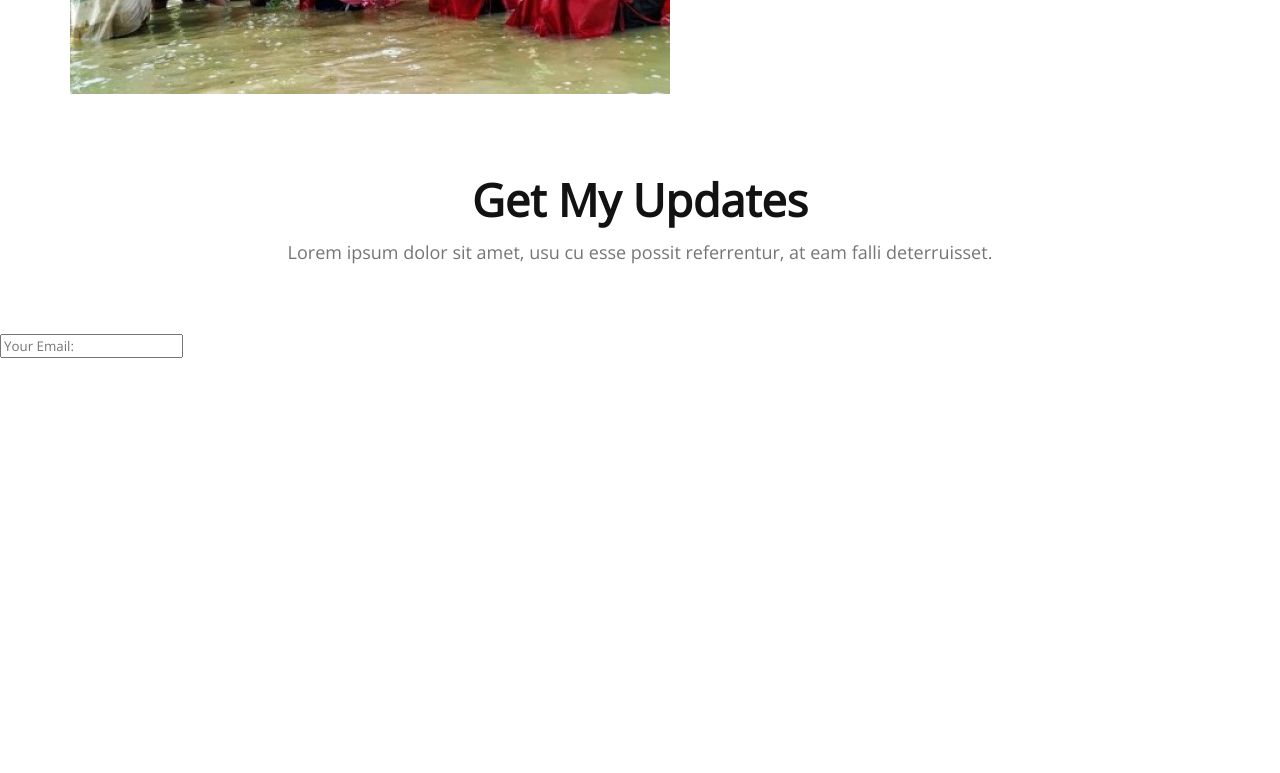
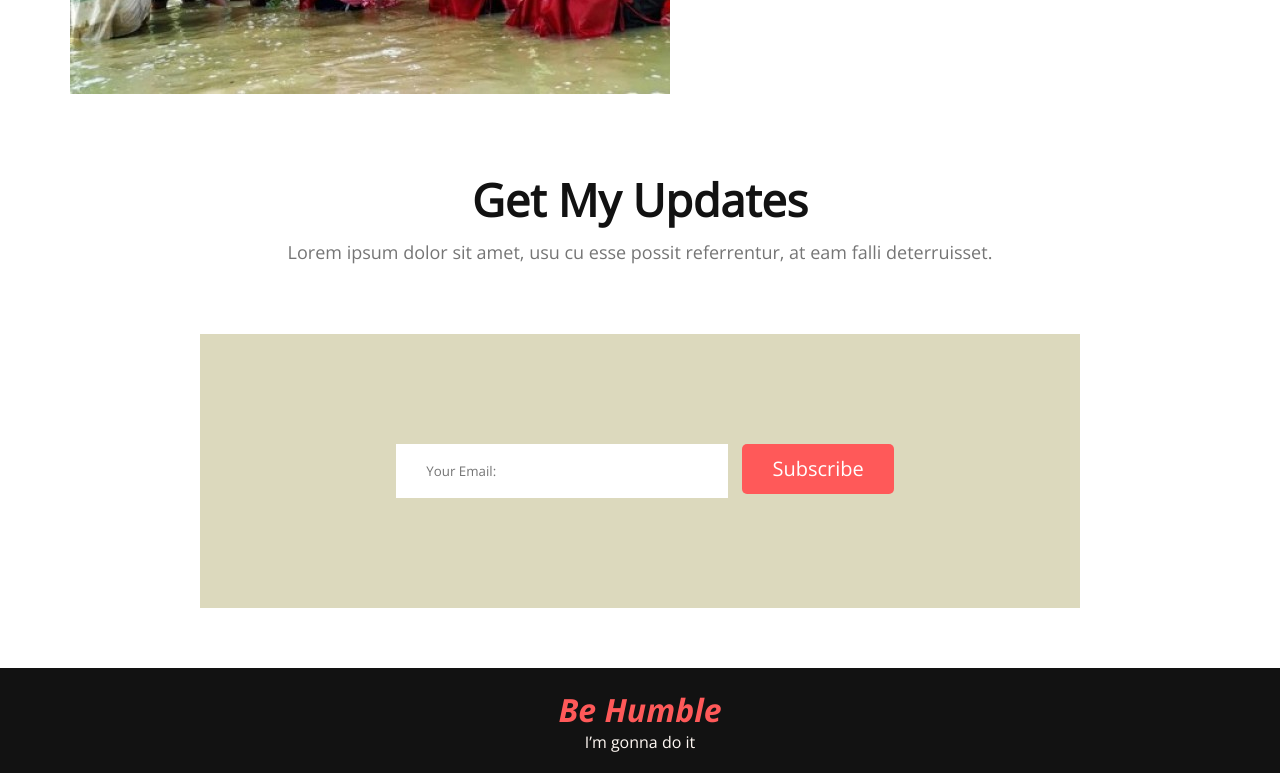
Before and after one commit to Tuhin531/my-new-project, a plain HTML site: page index.html in a window 1280 px wide. Shown: the part 2374-3147 px from the top of the page. Before the commit the page ends 2732 px from the top, so only its background shows below. Drawn offline with nearby package versions, Linux system fonts and the light colour scheme.

Commit message:
add footer

```diff
--- a/index.html
+++ b/index.html
@@ -10,6 +10,10 @@
     <link rel="preconnect" href="https://fonts.googleapis.com">
     <link rel="preconnect" href="https://fonts.gstatic.com" crossorigin>
     <link href="https://fonts.googleapis.com/css2?family=Open+Sans&display=swap" rel="stylesheet">
+
+    <link rel="preconnect" href="https://fonts.googleapis.com">
+    <link rel="preconnect" href="https://fonts.gstatic.com" crossorigin>
+    <link href="https://fonts.googleapis.com/css2?family=Open+Sans:ital,wght@0,400;1,300;1,700&display=swap" rel="stylesheet">
 
     <script src="https://kit.fontawesome.com/da2ed35434.js" crossorigin="anonymous"></script>
 
@@ -113,14 +117,19 @@
                 <h2 class="donate-header">Get My Updates</h2>
                 <p class="donate-description">Lorem ipsum dolor sit amet, usu cu esse possit referrentur, at eam falli deterruisset. </p>
             </div>
-            <div class="form">
-                <input type="text" name="" id="" placeholder="Your Email:">
-            </div>
+
+            <form class="information-section">
+                <input type="email" name="" id="" placeholder="Your Email:">
+                <input type="button" value="Subscribe">
+
+            </form>
 
         </section>
 
     </main>
-    <footer>
+    <footer class="footer-section">
+          <h1 class="footer-header"><i> Be Humble</i></h1>
+          <p class="footer-description">I’m gonna do it</p>
 
     </footer>
 
--- a/style/style.css
+++ b/style/style.css
@@ -169,3 +169,53 @@
      margin-top: 30px;
 
 }
+
+.information-section{
+    text-align: center;
+    margin: 60px 200px;
+    border: 0;
+    padding: 100px 100px;
+    border: #fff8f3;
+    background-color: rgb(220, 217, 189);
+
+
+}
+ .information-section input[type="text"], input[type="email"], textarea{
+
+    margin-left: 10px;
+    width: 40%;
+    margin: 10px;
+    border: #fff8f3;
+    padding: 18px 30px;
+
+
+}
+
+.information-section input[type="button"], textarea{
+
+    color: #ffffff;
+    font-weight: 700px;
+    font-size: 20px;
+    height: 50px;
+    border: 0;
+    border-radius: 5px;
+    background-color: #FF5959;
+    padding:10px 30px;
+
+}
+.footer-section{
+    background-color: #121212;
+    text-align: center;
+
+
+}
+.footer-section .footer-header{
+    color: #FF5959;
+    font-family: 'Open Sans', sans-serif;
+    padding-top: 20px;
+}
+
+.footer-section .footer-description{
+    color: #fff8f3;
+    padding-bottom: 20px;
+}
```
